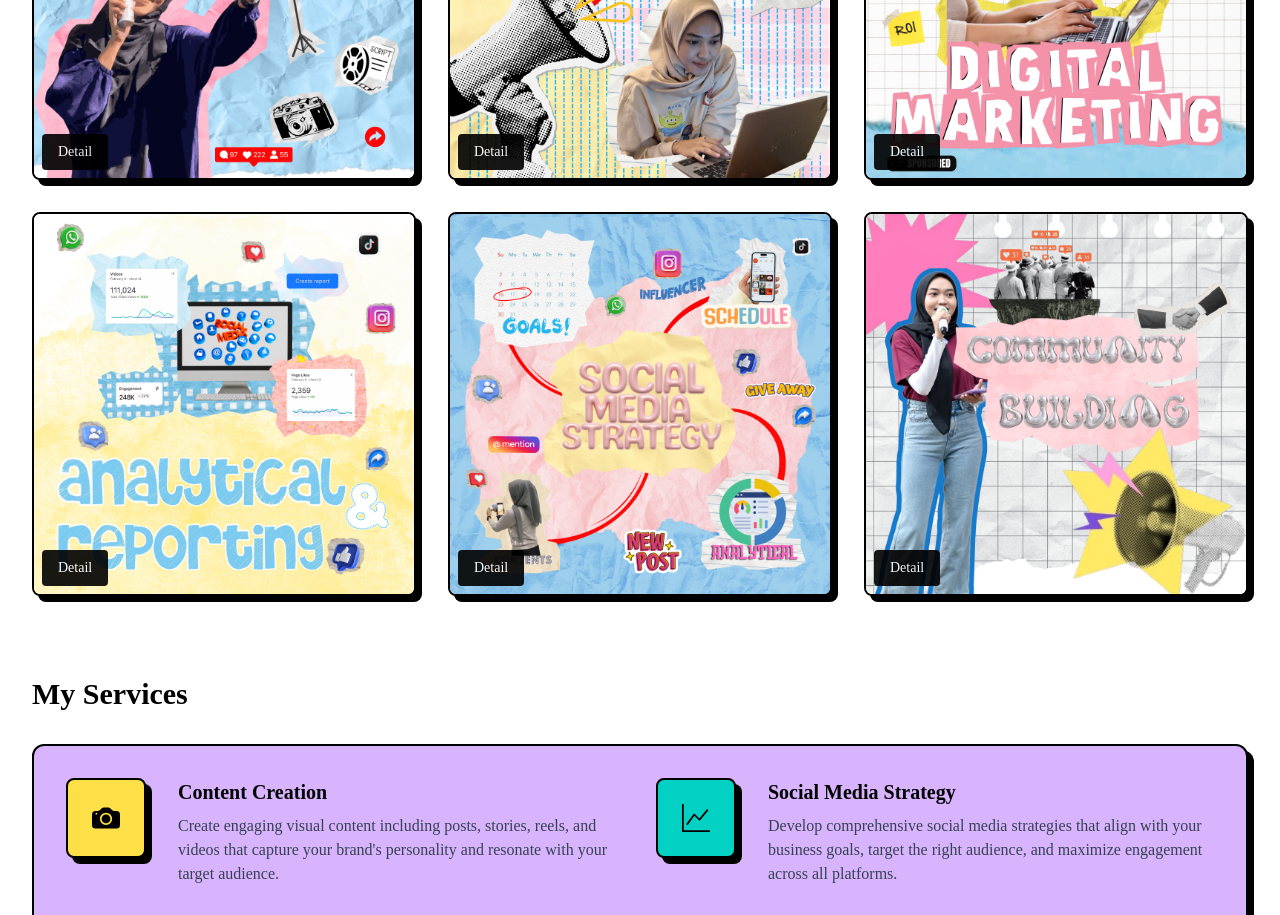
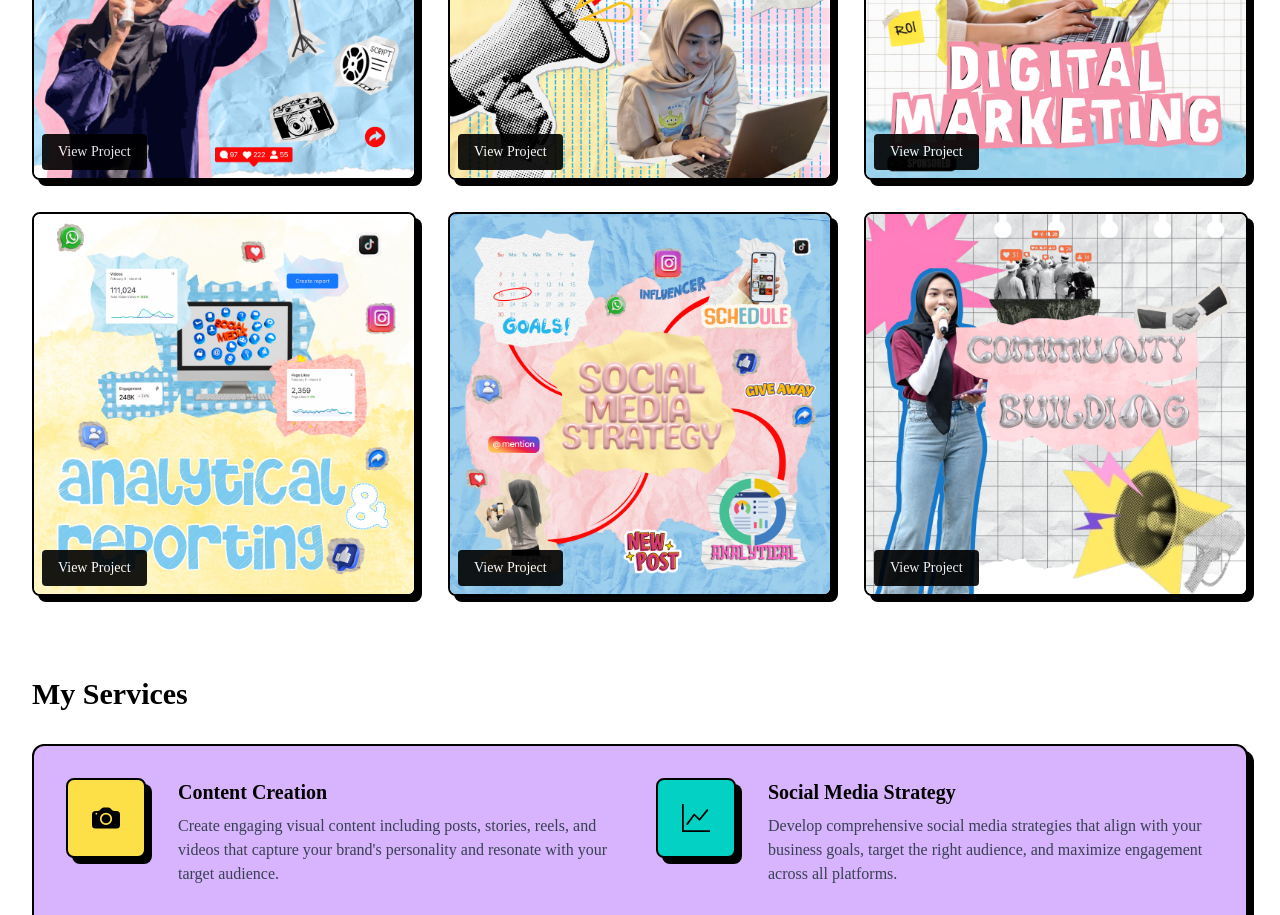
Before and after one commit to rizkysr90/personal-blog-zakiyah, a plain HTML site: page index.html in a window 1280 px wide. Shown: the part 1180-2095 px from the top of the page. Drawn offline with nearby package versions, Linux system fonts and the light colour scheme; a web font is replaced by a local one.

Commit message:
remove detail button

```diff
--- a/index.html
+++ b/index.html
@@ -233,19 +233,11 @@
                             <img src="src/img/works/1.jpg" alt="Project 1"
                                 class="glightbox3 w-full hover:scale-110 duration-1000">
                         </a>
-                        <!-- toggle -->
-                        <button data-toggle="#catalog1"
-                            class="absolute [&.show]:!hidden left-2 text-sm bottom-2 py-2 px-4 bg-black opacity-90 text-white rounded">Detail</button>
-                        <button data-toggle="#catalog1"
-                            class="absolute [&.show]:!flex hidden right-2 text-sm top-2 w-10 h-10 items-center justify-center bg-white text-black border-2 border-black opacity-90 rounded-full z-20">x</button>
-                        <!-- info -->
-                        <div id="catalog1"
-                            class="absolute [&.show]:!translate-y-0 [&.show]:!opacity-100 inset-4 bg-black opacity-0 text-white p-6 rounded-lg translate-y-[120%] transform duration-300 scrollbars overflow-auto">
-                            <h3 class="text-lg font-bold uppercase mb-4">Content Creation</h3>
-                            <p>Created engaging UGC-style macro video content for social media campaigns, capturing
-                                authentic product close-ups that drive user engagement and showcase brand authenticity
-                            </p>
-                        </div>
+                        <!-- link button -->
+                        <a href="https://drive.google.com/drive/folders/13_4RGoJmj859Mng-H4XQF3AAN_SEA629?usp=drive_link"
+                            target="_blank"
+                            class="absolute left-2 text-sm bottom-2 py-2 px-4 bg-black opacity-90 text-white rounded hover:opacity-100 transition-opacity">View
+                            Project</a>
                     </div>
 
                     <!-- Project Card -->
@@ -256,17 +248,11 @@
                             <img src="src/img/works/2.jpg" alt="Project 2"
                                 class="glightbox3 w-full hover:scale-110 duration-1000">
                         </a>
-                        <!-- toggle -->
-                        <button data-toggle="#catalog2"
-                            class="absolute [&.show]:!hidden left-2 text-sm bottom-2 py-2 px-4 bg-black opacity-90 text-white rounded">Detail</button>
-                        <button data-toggle="#catalog2"
-                            class="absolute [&.show]:!flex hidden right-2 text-sm top-2 w-10 h-10 items-center justify-center bg-white text-black border-2 border-black opacity-90 rounded-full z-20">x</button>
-                        <!-- info -->
-                        <div id="catalog2"
-                            class="absolute [&.show]:!translate-y-0 [&.show]:!opacity-100 inset-4 bg-black opacity-0 text-white p-6 rounded-lg translate-y-[120%] transform duration-300 scrollbars overflow-auto">
-                            <h3 class="text-lg font-bold uppercase mb-4">Campaign Development</h3>
-                            <p>Developed a comprehensive skincare campaign strategy for a social media</p>
-                        </div>
+                        <!-- link button -->
+                        <a href="https://drive.google.com/drive/folders/1Ax2EriGrmRb16EKAssxViO1TL52K-1a3?usp=sharing"
+                            target="_blank"
+                            class="absolute left-2 text-sm bottom-2 py-2 px-4 bg-black opacity-90 text-white rounded hover:opacity-100 transition-opacity">View
+                            Project</a>
                     </div>
 
                     <!-- Project Card -->
@@ -277,18 +263,11 @@
                             <img src="src/img/works/3.jpg" alt="Project 3"
                                 class="glightbox3 w-full hover:scale-110 duration-1000">
                         </a>
-                        <!-- toggle -->
-                        <button data-toggle="#catalog3"
-                            class="absolute [&.show]:!hidden left-2 text-sm bottom-2 py-2 px-4 bg-black opacity-90 text-white rounded">Detail</button>
-                        <button data-toggle="#catalog3"
-                            class="absolute [&.show]:!flex hidden right-2 text-sm top-2 w-10 h-10 items-center justify-center bg-white text-black border-2 border-black opacity-90 rounded-full z-20">x</button>
-                        <!-- info -->
-                        <div id="catalog3"
-                            class="absolute [&.show]:!translate-y-0 [&.show]:!opacity-100 inset-4 bg-black opacity-0 text-white p-6 rounded-lg translate-y-[120%] transform duration-300 scrollbars overflow-auto">
-                            <h3 class="text-lg font-bold uppercase mb-4">Digital Marketing</h3>
-                            <p>Developed a comprehensive digital marketing strategy for a social media campaign with
-                                Meta Ads.</p>
-                        </div>
+                        <!-- link button -->
+                        <a href="https://drive.google.com/drive/folders/1EuDinhiN9RMEL3BEoorh5S_SzfElA7GN?usp=sharing"
+                            target="_blank"
+                            class="absolute left-2 text-sm bottom-2 py-2 px-4 bg-black opacity-90 text-white rounded hover:opacity-100 transition-opacity">View
+                            Project</a>
                     </div>
 
                     <!-- Project Card -->
@@ -299,18 +278,11 @@
                             <img src="src/img/works/4.jpg" alt="Project 4"
                                 class="glightbox3 w-full hover:scale-110 duration-1000">
                         </a>
-                        <!-- toggle -->
-                        <button data-toggle="#catalog4"
-                            class="absolute [&.show]:!hidden left-2 text-sm bottom-2 py-2 px-4 bg-black opacity-90 text-white rounded">Detail</button>
-                        <button data-toggle="#catalog4"
-                            class="absolute [&.show]:!flex hidden right-2 text-sm top-2 w-10 h-10 items-center justify-center bg-white text-black border-2 border-black opacity-90 rounded-full z-20">x</button>
-                        <!-- info -->
-                        <div id="catalog4"
-                            class="absolute [&.show]:!translate-y-0 [&.show]:!opacity-100 inset-4 bg-black opacity-0 text-white p-6 rounded-lg translate-y-[120%] transform duration-300 scrollbars overflow-auto">
-                            <h3 class="text-lg font-bold uppercase mb-4">Analytics & Reporting</h3>
-                            <p>Analyzed social media performance data to identify trends, optimize strategies, and
-                                provide actionable insights for continuous improvement</p>
-                        </div>
+                        <!-- link button -->
+                        <a href="https://drive.google.com/drive/folders/1mp4KRFJzlKDAZgdxsC9WmQLJh3JT8mQ9?usp=sharing"
+                            target="_blank"
+                            class="absolute left-2 text-sm bottom-2 py-2 px-4 bg-black opacity-90 text-white rounded hover:opacity-100 transition-opacity">View
+                            Project</a>
                     </div>
 
                     <!-- Project Card -->
@@ -321,17 +293,11 @@
                             <img src="src/img/works/5.jpg" alt="Project 5"
                                 class="glightbox3 w-full hover:scale-110 duration-1000">
                         </a>
-                        <!-- toggle -->
-                        <button data-toggle="#catalog5"
-                            class="absolute [&.show]:!hidden left-2 text-sm bottom-2 py-2 px-4 bg-black opacity-90 text-white rounded">Detail</button>
-                        <button data-toggle="#catalog5"
-                            class="absolute [&.show]:!flex hidden right-2 text-sm top-2 w-10 h-10 items-center justify-center bg-white text-black border-2 border-black opacity-90 rounded-full z-20">x</button>
-                        <!-- info -->
-                        <div id="catalog5"
-                            class="absolute [&.show]:!translate-y-0 [&.show]:!opacity-100 inset-4 bg-black opacity-0 text-white p-6 rounded-lg translate-y-[120%] transform duration-300 scrollbars overflow-auto">
-                            <h3 class="text-lg font-bold uppercase mb-4">Social Media Strategy</h3>
-                            <p>KOL campaign for a social media,Live shopping, and Strategic Partnership</p>
-                        </div>
+                        <!-- link button -->
+                        <a href="https://drive.google.com/drive/folders/1J5Ikctp9XpbclIFKLu_5tiIkU6JWU_MA?usp=sharing"
+                            target="_blank"
+                            class="absolute left-2 text-sm bottom-2 py-2 px-4 bg-black opacity-90 text-white rounded hover:opacity-100 transition-opacity">View
+                            Project</a>
                     </div>
 
                     <!-- Project Card -->
@@ -342,18 +308,11 @@
                             <img src="src/img/works/6.jpg" alt="Project 6"
                                 class="glightbox3 w-full hover:scale-110 duration-1000">
                         </a>
-                        <!-- toggle -->
-                        <button data-toggle="#catalog6"
-                            class="absolute [&.show]:!hidden left-2 text-sm bottom-2 py-2 px-4 bg-black opacity-90 text-white rounded">Detail</button>
-                        <button data-toggle="#catalog6"
-                            class="absolute [&.show]:!flex hidden right-2 text-sm top-2 w-10 h-10 items-center justify-center bg-white text-black border-2 border-black opacity-90 rounded-full z-20">x</button>
-                        <!-- info -->
-                        <div id="catalog6"
-                            class="absolute [&.show]:!translate-y-0 [&.show]:!opacity-100 inset-4 bg-black opacity-0 text-white p-6 rounded-lg translate-y-[120%] transform duration-300 scrollbars overflow-auto">
-                            <h3 class="text-lg font-bold uppercase mb-4">Community Building</h3>
-                            <p>Built a strong community for a social media, and create a loyal customer base for brand
-                                awareness</p>
-                        </div>
+                        <!-- link button -->
+                        <a href="https://drive.google.com/drive/folders/1Idet-RMFK1YhF13x-1SahhXQKXlHeXnm?usp=sharing"
+                            target="_blank"
+                            class="absolute left-2 text-sm bottom-2 py-2 px-4 bg-black opacity-90 text-white rounded hover:opacity-100 transition-opacity">View
+                            Project</a>
                     </div>
                 </div>
 
```
